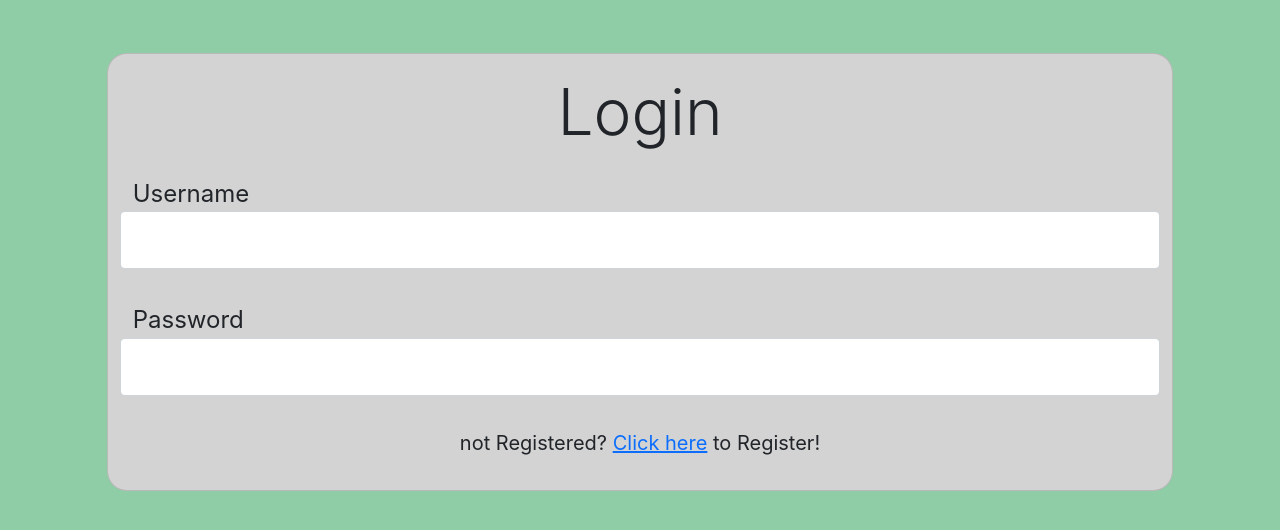
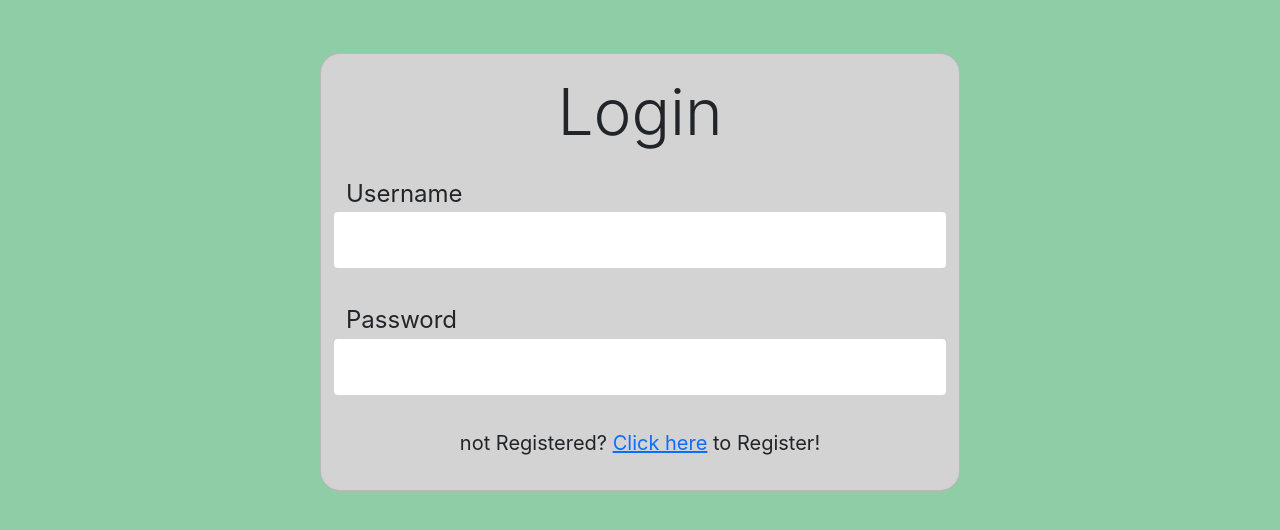
Before and after one commit to danielkarl888/WAppBIU, a React (Create React App) app: page / in a window 1280 px wide. Shown: the top 530 px of the page. Built offline with nearby package versions, Linux system fonts and the light colour scheme.

Commit message:
fix bug with registeration

```diff
--- a/src/LoginPage.js
+++ b/src/LoginPage.js
@@ -57,6 +57,8 @@ function LoginPage(){
 
 
     return (
+        <>
+        <div className="col-2"></div>
         <form
         autoComplete="off"
         onSubmit={e => handleSubmit(e, newUser)}
@@ -106,6 +108,9 @@ function LoginPage(){
 
             </div>
         </form>
+        <div className="col-2"></div>
+
+        </>
     );
 }
 export default LoginPage;
--- a/src/RegisterPage.js
+++ b/src/RegisterPage.js
@@ -7,7 +7,7 @@ function RegisterPage() {
         userName: "",
         display: "",
         password: "",
-        img: ""
+        conversations: [{ username: "", messages: [{ src: "", type: "", context: "", time: "" }]}]
     });
     const handleUserNameChange = (event) => {
         setNewUser({ ...newUser, userName: event.target.value })
@@ -30,7 +30,7 @@ function RegisterPage() {
         setNewUser({userName: "",
         display: "",
         password: "",
-        img: ""});
+        conversations: [{ username: "", messages: [{ src: "", type: "", context: "", time: "" }]}]});
         console.log(bool);
         if(bool){
             console.log("succedd!!");
@@ -66,7 +66,7 @@ function RegisterPage() {
     }
 
     return (
-
+        <>
         <form
         autoComplete="off"
         onSubmit={e => handleSubmit(e, newUser)}
@@ -102,7 +102,7 @@ function RegisterPage() {
                         name="Password"
                         value={newUser.password}>
                     </input>
-                    {(!validPassword(newUser.password)  && !submitted && newUser.userName != "") ? <div className="m-1 badge rounded-pill bg-danger">please select at least 1 letter and 1 char!</div> : null}
+                    {(!validPassword(newUser.password)  && !submitted && newUser.userName != "") ? <div className="m-1 badge rounded-pill bg-danger">please select at least 1 letter and 1 number!</div> : null}
                     <label htmlFor="floatingPassword" className="fs-4">Password</label>
                 </div>
             </>
@@ -128,11 +128,9 @@ function RegisterPage() {
                 <div className='col-2'></div>
                 </div>
             </div>
+        </form>
 
-
-
-
-        </form>
+        </>
     );
 }
 export default RegisterPage;
```
